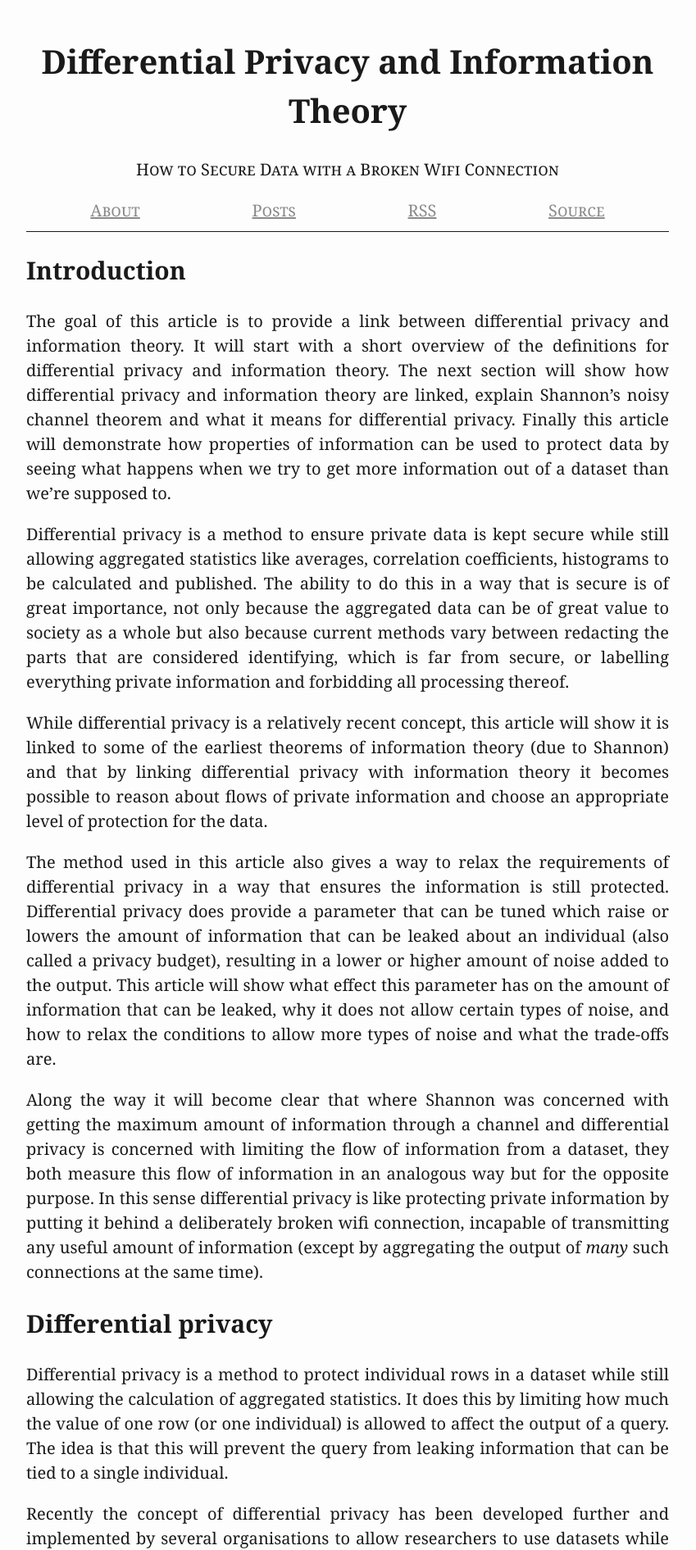
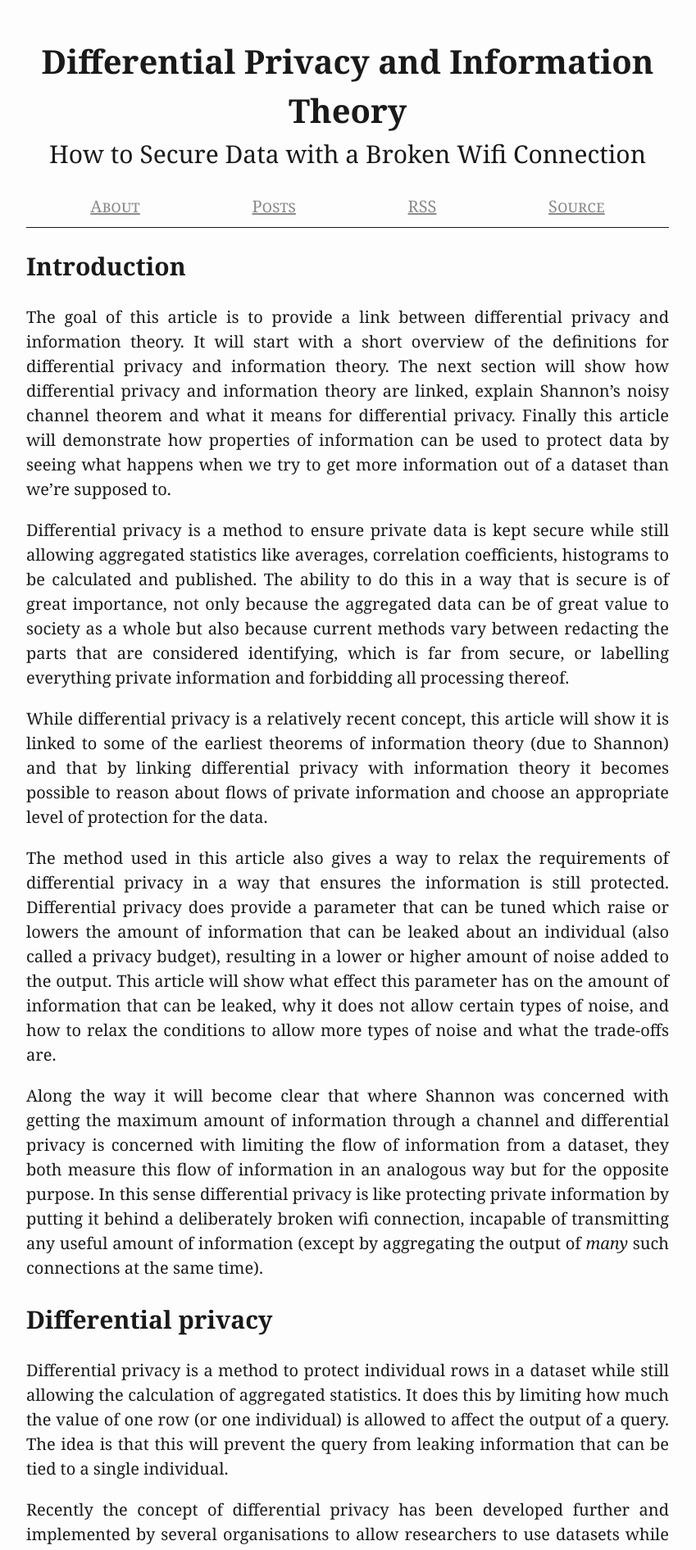
Before and after one commit to Shiandow/shiandow.github.io, a Jekyll site: the page built from _posts/2022-01-15-differential-privacy.html, in a window 1280 px wide. Shown: the top 1891 px of the page at 82% size, without its empty margins (216-1065 px from the left). Built offline with Jekyll 4.4.1, drawn with Linux system fonts in a browser that asks for light colours.

Commit message:
Advanced styling

```diff
--- a/_includes/post-header.html
+++ b/_includes/post-header.html
@@ -1,3 +1,6 @@
-<h1>{{page.title}}</h1>
-{% if page.subtitle %}<p class="subtitle">{{page.subtitle}}</p>{% endif %}
+<h1>{{page.title}}
+{%- if page.subtitle -%}
+    <div class="subtitle">{{page.subtitle}}</div>
+{%- endif -%}
+</h1>
 {% include navigation.html %}
--- a/assets/styles/default.css
+++ b/assets/styles/default.css
@@ -49,6 +49,23 @@ h4 {
     font-style: italic;
 }
 
+h1 .subtitle {
+    font-weight: normal;
+    font-style: small-caps;
+    font-size: 1.5rem;
+}
+h2 .subtitle {
+    font-weight: normal;
+    font-style: italic;
+}
+
+h1 a, h2 a, h3 a, h4 a {
+    text-decoration: none;
+}
+h1 a:hover, h2 a:hover, h3 a:hover, h4 a:hover {
+    text-decoration: underline;
+}
+
 /* Article Header */
 header {
     padding: 0.5em;
@@ -60,8 +77,36 @@ header {
     font-family: Consolas, monospace;
 }
 
-.subtitle {
-    font-variant: small-caps;
+/* Side notes */
+/* See also: https://scripter.co/sidenotes-using-only-css/ */
+@media(min-width: 1200px) {
+    aside {
+        margin-right: calc(50% - 50vw);
+        margin-bottom: 1em;
+        text-align: left;
+        float: right;
+        clear: right;
+        width: calc(50vw - 50% - 1em);
+    }
+    aside.left {
+        margin-left: calc(50% - 50vw);
+        margin-bottom: 1em;
+        text-align: right;
+        float: left;
+        clear: left;
+        width: calc(50vw - 50% - 1em);
+    }
+}
+/* else */
+aside {
+    float: right;
+    clear: right;
+    width: 100%;
+}
+aside.left {
+    float: left;
+    clear: left;
+    width: 100%;
 }
 
 /* Site navigation */
```
Also changed, not shown: index.md (+1 -1 lines), readme.md.
